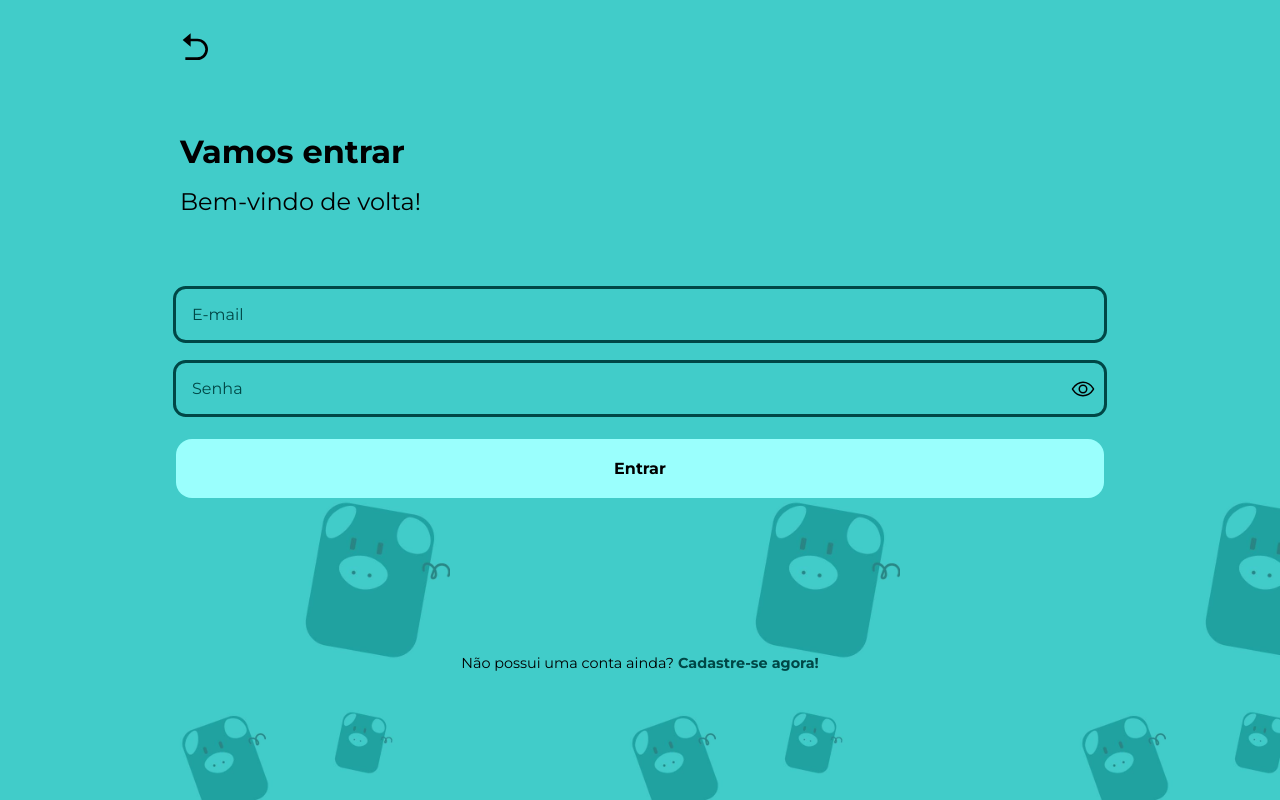
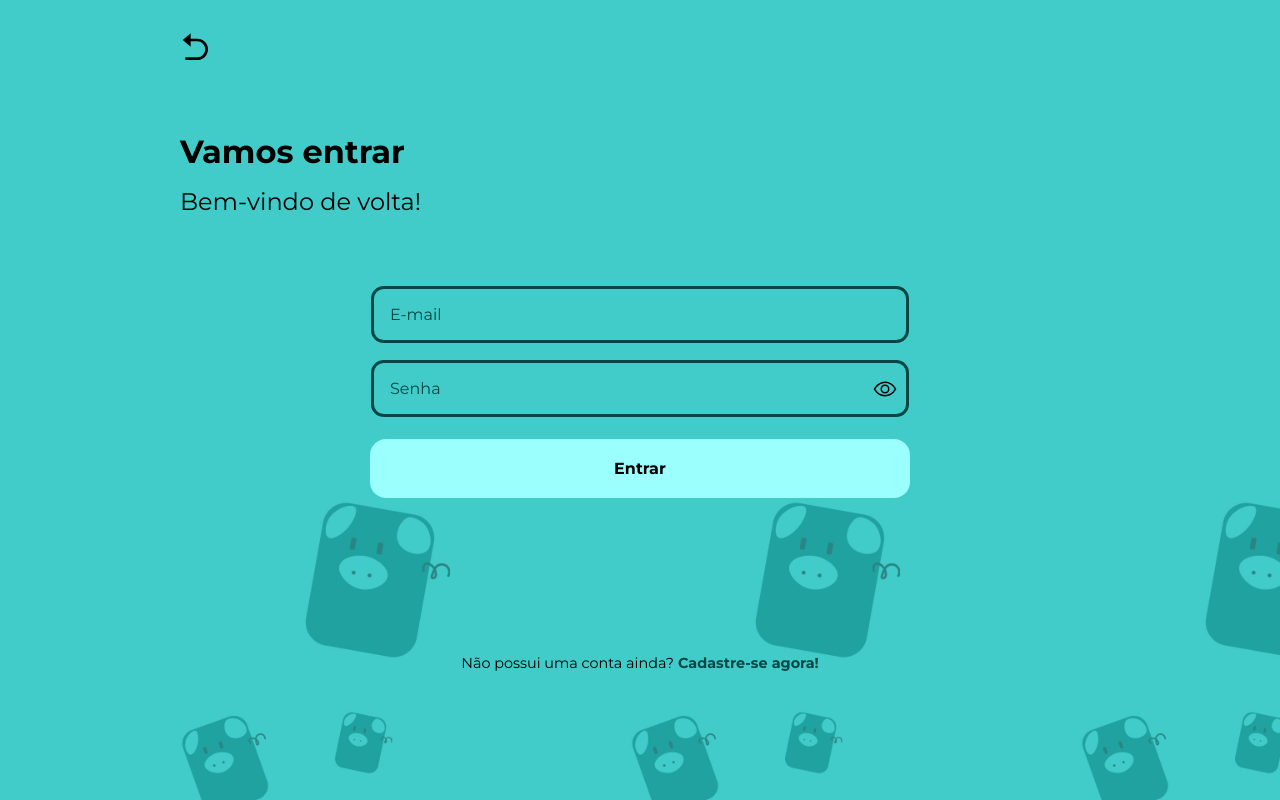
Before and after one commit to GustavoGaldino/FinAumente, a React (Create React App) app in the folder app/: page /login in a window 1280 px wide. Built offline with nearby package versions, Linux system fonts and the light colour scheme; the HTML template or start-up script is replaced by a standard one.

Commit message:
Responsiveness fixes

```diff
--- a/app/src/Pages/Register/Input.css
+++ b/app/src/Pages/Register/Input.css
@@ -5,6 +5,7 @@ input {
     padding: 1rem;
     color: var(--aqua-text);
     width: 70vw;
+    max-width: 500px;
 }
 
 input[type="text"] {
--- a/app/src/Pages/Register/Register.css
+++ b/app/src/Pages/Register/Register.css
@@ -43,4 +43,5 @@
     width: calc(70vw - .5rem);
     border-radius: 1rem;
     text-align: center;
+    max-width: 500px;
 }
```
